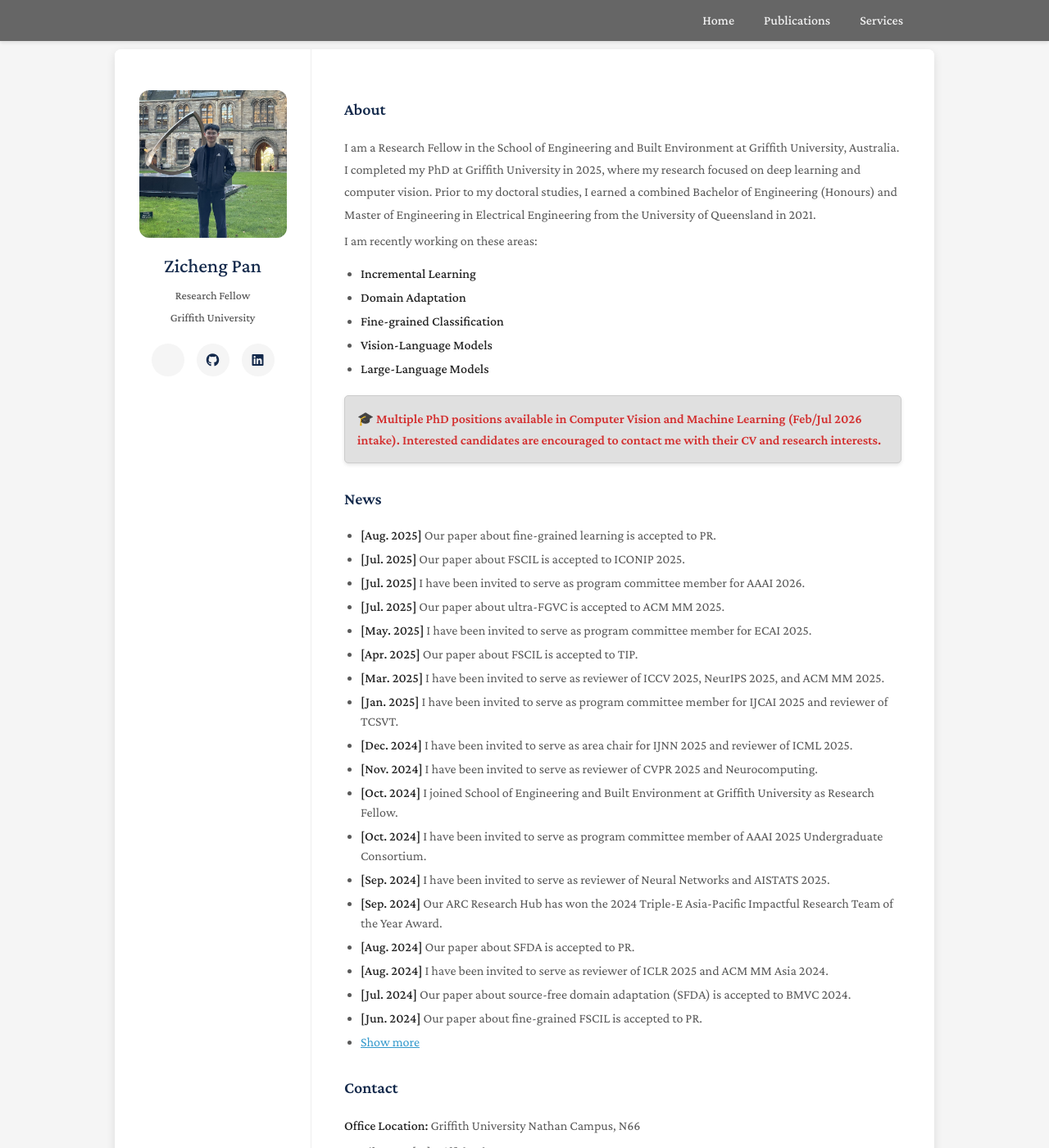
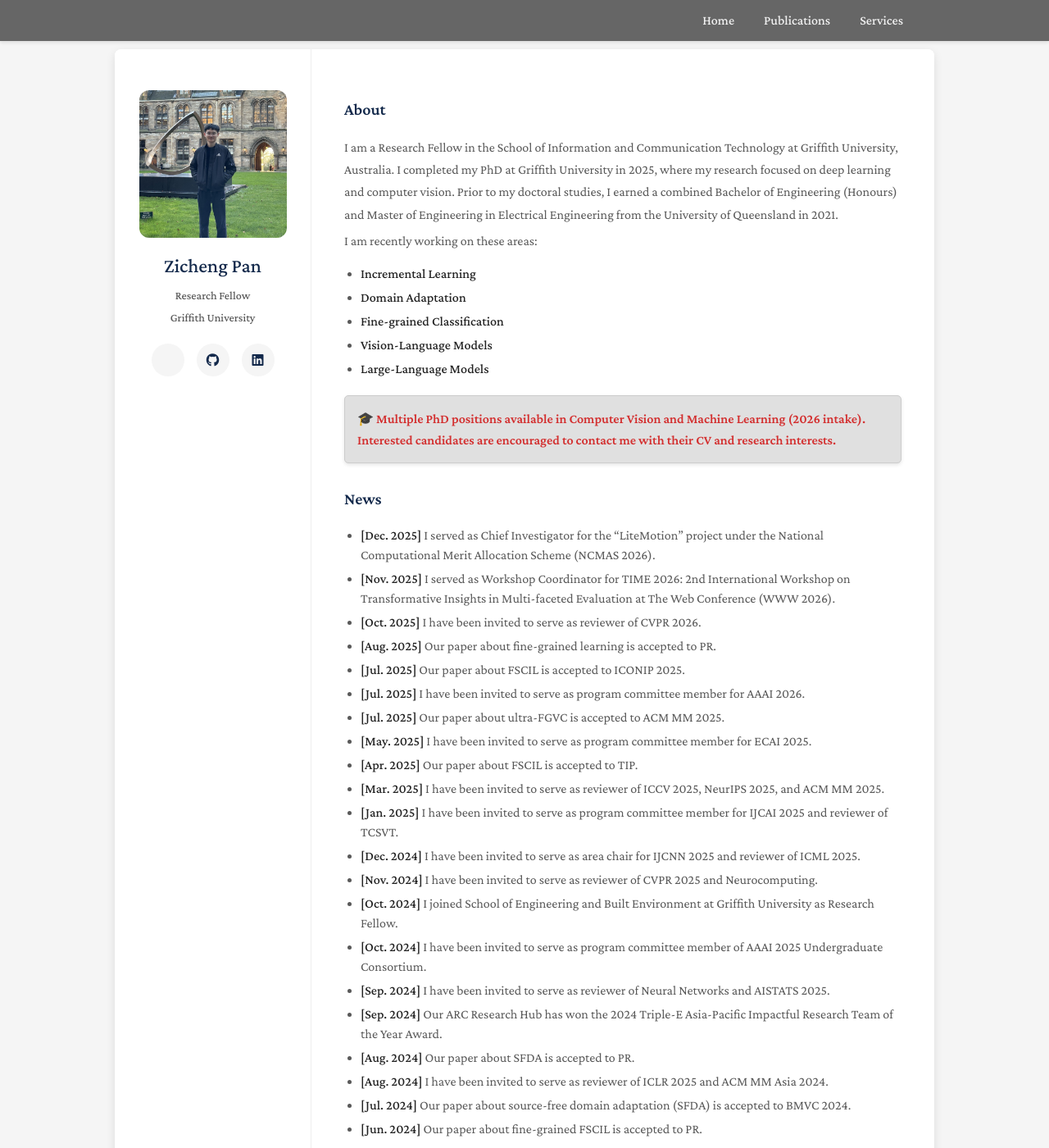
Before and after one commit to zichengpan/zichengpan.github.io, a Jekyll site: the page built from index.md, in a window 1280 px wide and 1400 px high. Shown: the whole window at 82% size. Built offline with Jekyll 4.4.1, drawn with Linux system fonts in a browser that asks for light colours; a style sheet for code colours, icons or effects is not loaded.

Commit message:
2025 final updates

```diff
--- a/index.md
+++ b/index.md
@@ -4,7 +4,7 @@ layout: homepage
 
 ## About
 
-I am a Research Fellow in the School of Engineering and Built Environment at Griffith University, Australia. I completed my PhD at Griffith University in 2025, where my research focused on deep learning and computer vision. Prior to my doctoral studies, I earned a combined Bachelor of Engineering (Honours) and Master of Engineering in Electrical Engineering from the University of Queensland in 2021.
+I am a Research Fellow in the School of Information and Communication Technology at Griffith University, Australia. I completed my PhD at Griffith University in 2025, where my research focused on deep learning and computer vision. Prior to my doctoral studies, I earned a combined Bachelor of Engineering (Honours) and Master of Engineering in Electrical Engineering from the University of Queensland in 2021.
 
 I am recently working on these areas:
 - **Incremental Learning**
@@ -15,12 +15,14 @@ I am recently working on these areas:
 
 <div style="background-color: #e0e0e0; border: 1px solid #ccc; border-radius: 5px; padding: 15px; margin: 20px 0; box-shadow: 0 2px 4px rgba(0,0,0,0.1);">
 <p style="color: #d32f2f; font-weight: bold; margin: 0; line-height: 1.6;">
-🎓 Multiple PhD positions available in Computer Vision and Machine Learning (Feb/Jul 2026 intake). Interested candidates are encouraged to contact me with their CV and research interests.
+🎓 Multiple PhD positions available in Computer Vision and Machine Learning (2026 intake). Interested candidates are encouraged to contact me with their CV and research interests.
 </p>
 </div>
 
 ## News
-
+- **[Dec. 2025]** I served as Chief Investigator for the "LiteMotion" project under the National Computational Merit Allocation Scheme (NCMAS 2026).
+- **[Nov. 2025]** I served as Workshop Coordinator for TIME 2026: 2nd International Workshop on Transformative Insights in Multi-faceted Evaluation at The Web Conference (WWW 2026).
+- **[Oct. 2025]** I have been invited to serve as reviewer of CVPR 2026.
 - **[Aug. 2025]** Our paper about fine-grained learning is accepted to PR.
 - **[Jul. 2025]** Our paper about FSCIL is accepted to ICONIP 2025.
 - **[Jul. 2025]** I have been invited to serve as program committee member for AAAI 2026.
@@ -29,7 +31,7 @@ I am recently working on these areas:
 - **[Apr. 2025]** Our paper about FSCIL is accepted to TIP.
 - **[Mar. 2025]** I have been invited to serve as reviewer of ICCV 2025, NeurIPS 2025, and ACM MM 2025.
 - **[Jan. 2025]** I have been invited to serve as program committee member for IJCAI 2025 and reviewer of TCSVT.
-- **[Dec. 2024]** I have been invited to serve as area chair for IJNN 2025 and reviewer of ICML 2025.
+- **[Dec. 2024]** I have been invited to serve as area chair for IJCNN 2025 and reviewer of ICML 2025.
 - **[Nov. 2024]** I have been invited to serve as reviewer of CVPR 2025 and Neurocomputing.
 - **[Oct. 2024]** I joined School of Engineering and Built Environment at Griffith University as Research Fellow.
 - **[Oct. 2024]** I have been invited to serve as program committee member of AAAI 2025 Undergraduate Consortium.
```
Also changed, not shown: _includes/services.md (+8 -0 lines).
